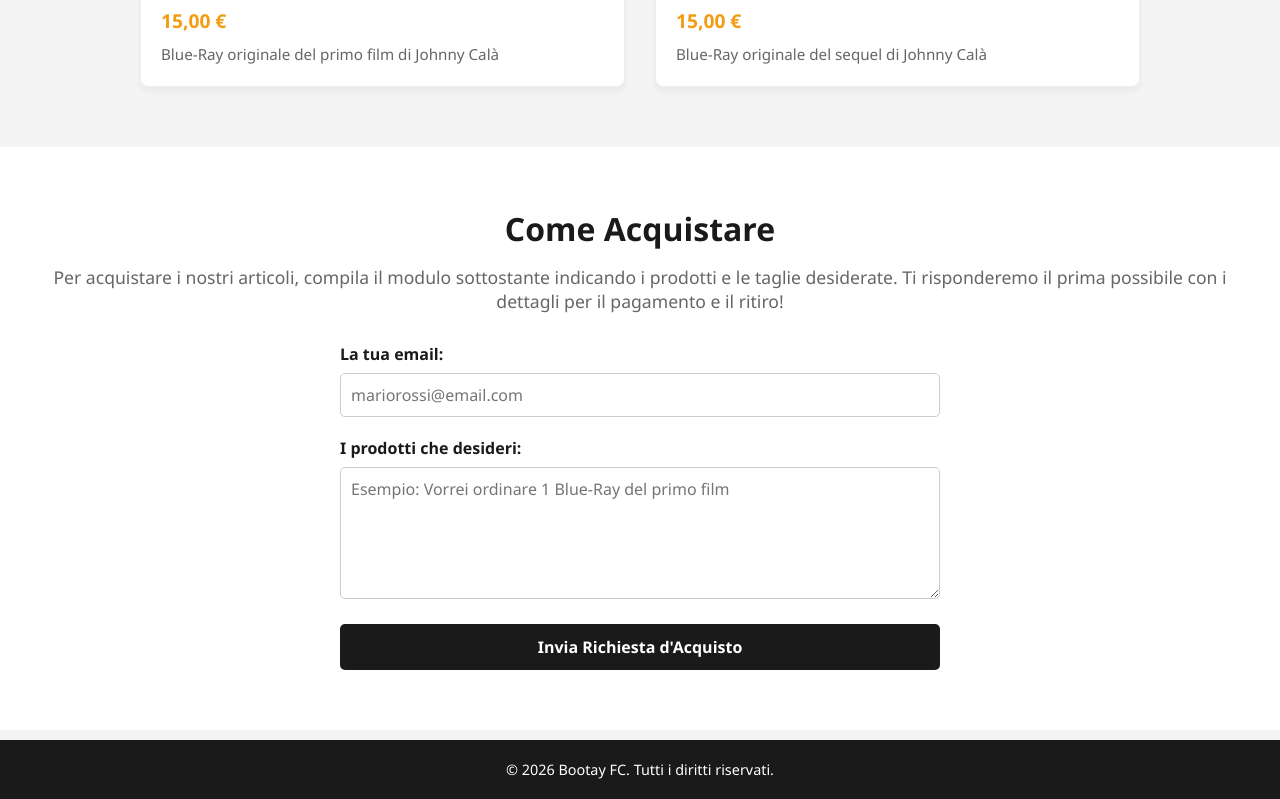
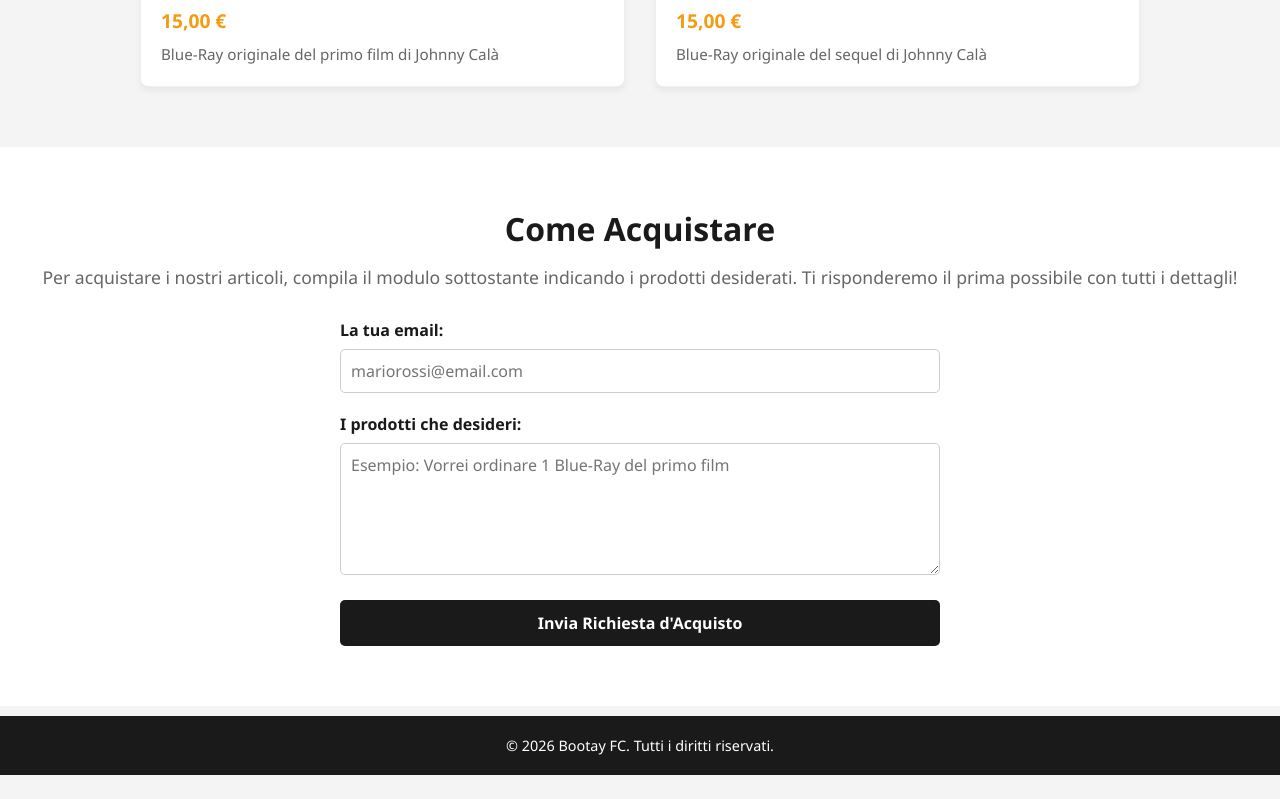
Before and after one commit to FeD3S/Bootay---Website, a plain HTML site: page shop.html in a window 1280 px wide. Shown: the part 642-1441 px from the top of the page. After the commit the page ends 1417 px from the top, so only its background shows below. Drawn offline with Linux system fonts and the light colour scheme.

Commit message:
Add files via upload

```diff
--- a/shop.html
+++ b/shop.html
@@ -58,7 +58,7 @@
         <!-- SEZIONE ORDINE: Modulo per l'acquisto tramite email -->
         <section class="contact-form-section">
             <h2>Come Acquistare</h2>
-            <p>Per acquistare i nostri articoli, compila il modulo sottostante indicando i prodotti e le taglie desiderate. Ti risponderemo il prima possibile con i dettagli per il pagamento e il ritiro!</p>
+            <p>Per acquistare i nostri articoli, compila il modulo sottostante indicando i prodotti desiderati. Ti risponderemo il prima possibile con tutti i dettagli!</p>
 
             <form action="mailto:federico.saporiti@bootayfc.it,jacopo.brama@bootayfc.it?subject=Richiesta Ordine Shop Bootay FC" method="post" enctype="text/plain" class="contact-form">
                 <div class="form-group">
```
